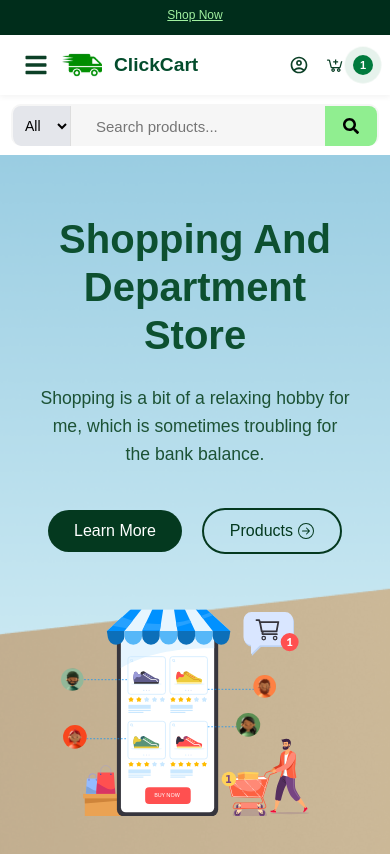
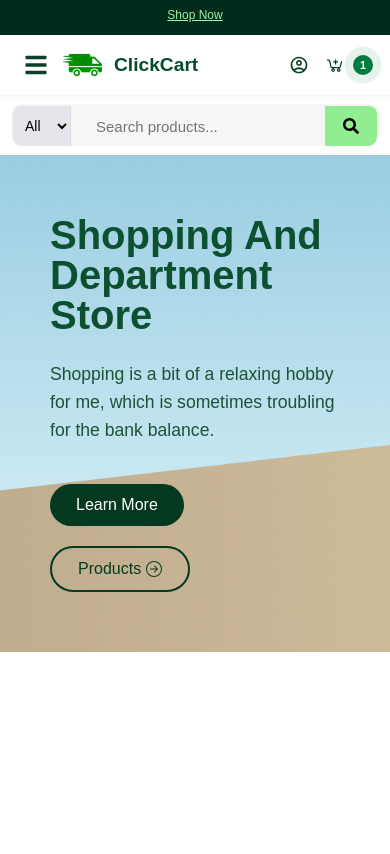
Before and after one commit to arbinsigdel12/Complete-ecommerce-using-Reactjs-, a React (Vite) app: page / in a window 390 px wide. Shown: the top 854 px of the page. Built offline with nearby package versions, Linux system fonts and the light colour scheme.

Commit message:
update hero section layout and positioning

```diff
--- a/src/components/hero/Hero.tsx
+++ b/src/components/hero/Hero.tsx
@@ -8,9 +8,7 @@ function Hero() {
       <section>
         <div className="hero">
           <div className="hero-left">
-            <div className="hero heading">
-              <h2>Shopping And Department Store</h2>
-            </div>
+            <h2>Shopping And Department Store</h2>
             <div className="hero-description">
               <p>
                 Shopping is a bit of a relaxing hobby for me, which is sometimes
--- a/src/components/hero/hero.css
+++ b/src/components/hero/hero.css
@@ -27,14 +27,15 @@ section {
 
 .hero-left {
   flex: 1;
+  padding: 0 10px 0 10px;
 }
-
 .hero-left h2 {
   font-size: 3.3rem;
   font-weight: 700;
   color: var(--primary-green);
-  line-height: 1.2;
+  line-height: 1;
   margin-bottom: 25px;
+  text-align: start;
 }
 
 .hero-description p {
@@ -131,11 +132,10 @@ section {
     flex-direction: column;
     justify-content: center;
     align-items: center;
-    text-align: center;
   }
-
   .hero-button {
-    justify-content: center;
+    justify-content: start;
+    white-space: nowrap;
   }
   .hero-left h2 {
     font-size: 2.5rem;
@@ -144,3 +144,14 @@ section {
     max-width: 80%;
   }
 }
+
+@media (max-width: 480px) {
+  .hero-right {
+    display: none;
+  }
+
+  .hero-button {
+    flex-direction: column;
+    align-items: start;
+  }
+}
```
